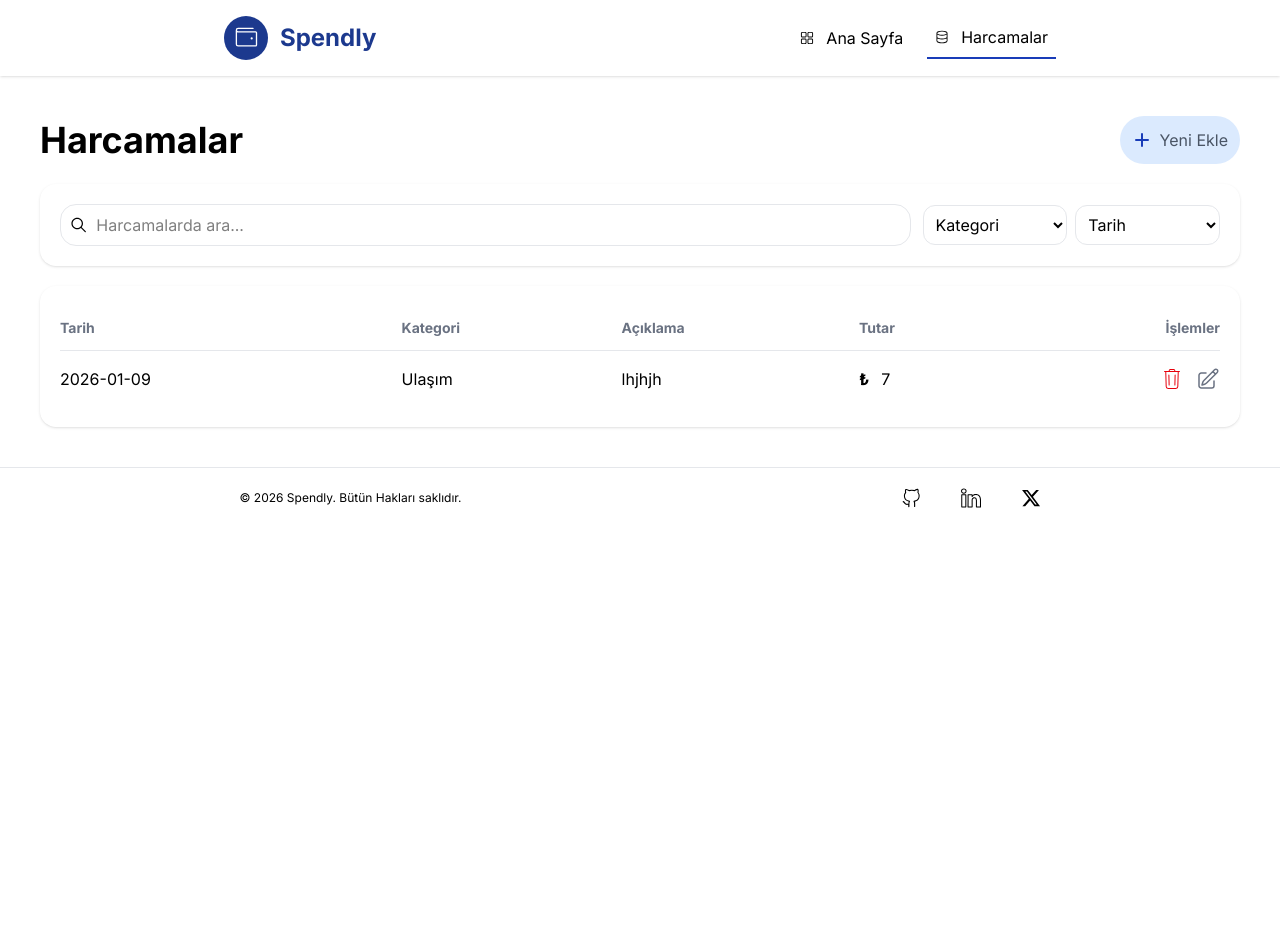
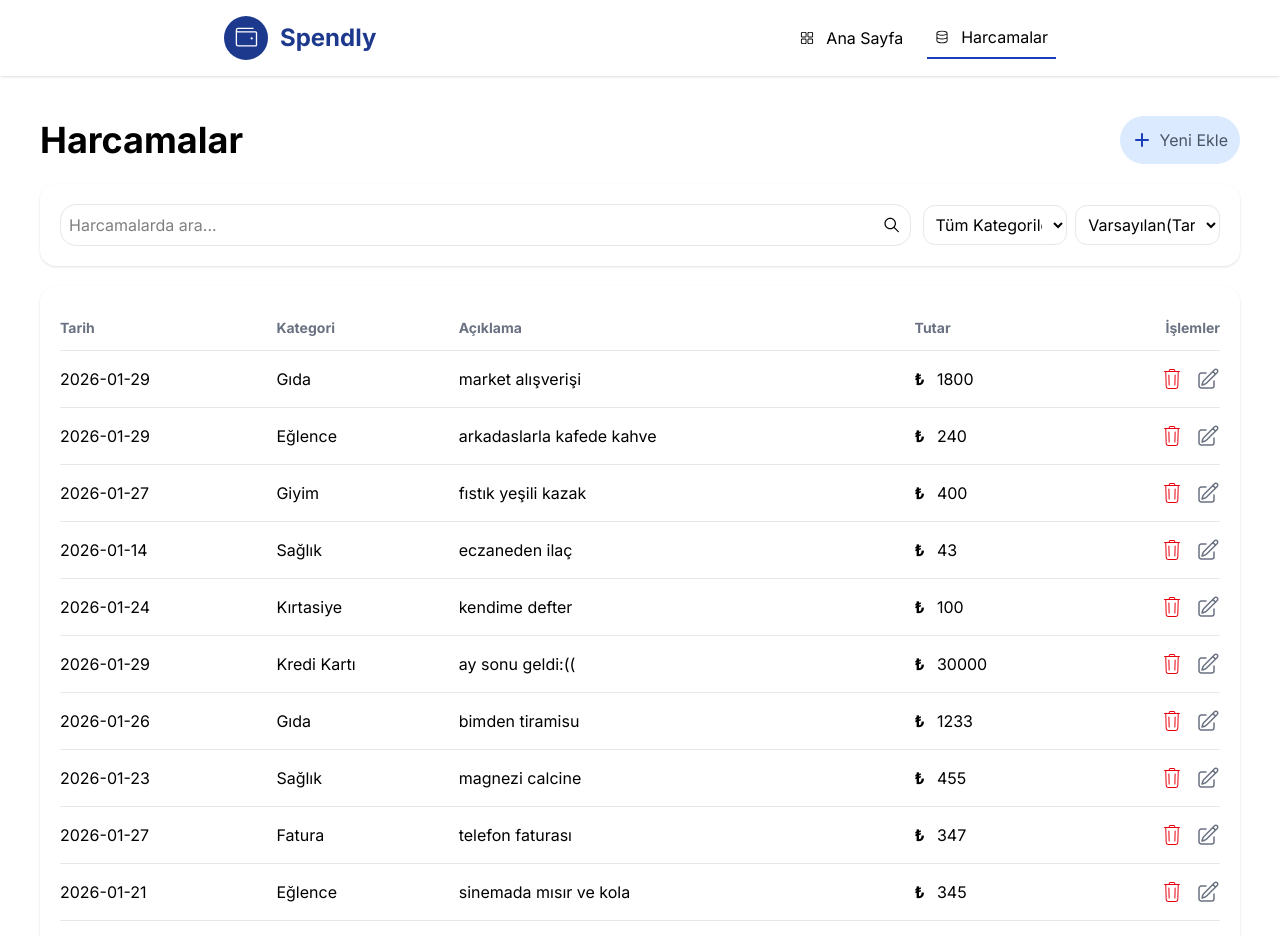
Before and after one commit to karakayaezgi/Spendly, a React (Vite) app: page /expenses in a window 1280 px wide. Shown: the top 936 px of the page. Before the commit the page ends 800 px from the top, so only its background shows below. Built offline with nearby package versions, Linux system fonts and the light colour scheme; data requests are answered from the project's data file; a web font is replaced by a local one.

Commit message:
added search and category selection functions / search and category functions work together

```diff
--- a/database/db.json
+++ b/database/db.json
@@ -1,11 +1,95 @@
 {
   "expenses": [
     {
-      "id": "3dc5",
-      "title": "lhjhjh",
+      "id": "d95b",
+      "title": "market alışverişi",
+      "category": "Gıda",
+      "date": "2026-01-29",
+      "amount": "1800"
+    },
+    {
+      "id": "31ad",
+      "title": "arkadaslarla kafede kahve",
+      "category": "Eğlence",
+      "date": "2026-01-29",
+      "amount": "240"
+    },
+    {
+      "id": "deaf",
+      "title": "fıstık yeşili kazak",
+      "category": "Giyim",
+      "date": "2026-01-27",
+      "amount": "400"
+    },
+    {
+      "id": "1d76",
+      "title": "eczaneden ilaç",
+      "category": "Sağlık",
+      "date": "2026-01-14",
+      "amount": "43"
+    },
+    {
+      "id": "dd22",
+      "title": "kendime defter",
+      "category": "Kırtasiye",
+      "date": "2026-01-24",
+      "amount": "100"
+    },
+    {
+      "id": "ba83",
+      "title": "ay sonu geldi:((",
+      "category": "Kredi Kartı",
+      "date": "2026-01-29",
+      "amount": "30000"
+    },
+    {
+      "id": "8307",
+      "title": "bimden tiramisu",
+      "category": "Gıda",
+      "date": "2026-01-26",
+      "amount": "1233"
+    },
+    {
+      "id": "887d",
+      "title": "magnezi calcine",
+      "category": "Sağlık",
+      "date": "2026-01-23",
+      "amount": "455"
+    },
+    {
+      "id": "c499",
+      "title": "telefon faturası",
+      "category": "Fatura",
+      "date": "2026-01-27",
+      "amount": "347"
+    },
+    {
+      "id": "46e7",
+      "title": "sinemada mısır ve kola",
+      "category": "Eğlence",
+      "date": "2026-01-21",
+      "amount": "345"
+    },
+    {
+      "id": "b994",
+      "title": "asdasd",
+      "category": "Kırtasiye",
+      "date": "2026-01-01",
+      "amount": "345"
+    },
+    {
+      "id": "b24e",
+      "title": "bbb",
       "category": "Ulaşım",
-      "date": "2026-01-09",
-      "amount": "7"
+      "date": "2026-01-31",
+      "amount": "456"
+    },
+    {
+      "id": "c6ee",
+      "title": "market",
+      "category": "Gıda",
+      "date": "2026-02-02",
+      "amount": "234"
     }
   ]
 }
--- a/src/components/AddExpenseModal.jsx
+++ b/src/components/AddExpenseModal.jsx
@@ -41,12 +41,12 @@ const AddExpenseModal = ({onCloseModal, editingExpense, onAddExpense, onUpdateEx
       <div className='bg-black/50 absolute inset-0'></div>
       <div className='relative shadow rounded-2xl p-5 sm:w-[400px] w-[350px] bg-white'>
         <strong className='text-xl'>{editingExpense ? `Harcama Güncelle` : `Harcama Ekle`}</strong>
-        <form onSubmit={handleSubmit} onChange={handleChange} className='flex flex-col gap-4 mt-4'>
+        <form onSubmit={handleSubmit} className='flex flex-col gap-4 mt-4'>
           <div className='flex flex-col'>
             <label htmlFor='title'>Başlık</label>
-            <input value={formData.title} className='outline-0 p-2 rounded-xl border border-gray-200' name='title' id='title' type="text" placeholder='Başlık' />
+            <input onChange={handleChange} value={formData.title} className='outline-0 p-2 rounded-xl border border-gray-200' name='title' id='title' type="text" placeholder='Başlık' />
           </div>
-          <select value={formData.category} className='outline-0 p-2 rounded-xl border border-gray-200' name="category">
+          <select onChange={handleChange} value={formData.category} className='outline-0 p-2 rounded-xl border border-gray-200' name="category">
             <option value="">Kategori</option>
             <option value="Gıda">Gıda</option>
             <option value="Ulaşım">Ulaşım</option>
@@ -54,14 +54,15 @@ const AddExpenseModal = ({onCloseModal, editingExpense, onAddExpense, onUpdateEx
             <option value="Eğlence">Eğlence</option>
             <option value="Fatura">Fatura</option>
             <option value="Giyim">Giyim</option>
+            <option value="Kırtasiye">Kırtasiye</option>
             <option value="Kredi Kartı">Kredi Kartı</option>
           </select>
           <div className='flex flex-col'>
             <label htmlFor='amount'>Tutar</label>
-            <input value={formData.amount} className='outline-0 p-2 rounded-xl border border-gray-200' id='amount' name='amount' type="number" placeholder='Tutar' />
+            <input onChange={handleChange} value={formData.amount} className='outline-0 p-2 rounded-xl border border-gray-200' id='amount' name='amount' type="number" placeholder='Tutar' />
           </div>
           <div className='w-full'>
-            <input value={formData.date} className='outline-0 p-2 rounded-xl border border-gray-200' name='date' type="date" id="date" />
+            <input onChange={handleChange} value={formData.date} className='outline-0 p-2 rounded-xl border border-gray-200' name='date' type="date" id="date" />
           </div>
           <div className='flex gap-2 justify-end'>
             <button onClick={onCloseModal} className='p-2 rounded-xl border border-gray-200 cursor-pointer' type='button'>Kapat</button>
--- a/src/components/Filters.jsx
+++ b/src/components/Filters.jsx
@@ -1,26 +1,27 @@
 import React from 'react'
 import { IoIosSearch } from "react-icons/io";
 
-const Filters = () => {
+const Filters = ({searchText, setSearchText, setSelectedCategory, selectedCategory}) => {
   return (
     <div className='flex flex-col lg:flex-row justify-between items-center gap-3 shadow rounded-2xl p-5 my-5'>
       <div className='flex w-full p-2 items-center gap-2 border border-gray-200 rounded-2xl'>
-        <IoIosSearch className='size-5' />
-        <input className='outline-0 w-full ' type="text" placeholder='Harcamalarda ara...' />
+        <input onChange={(e) => setSearchText(e.target.value)} value={searchText} className='outline-0 w-full ' type="text" placeholder='Harcamalarda ara...' />
+        <IoIosSearch className='size-5 cursor-pointer' />
       </div>
       <div className='grid grid-cols-2 place-self-center gap-2'>
-        <select className='outline-0 p-2 rounded-xl border border-gray-200' name="">
-          <option value="">Kategori</option>
+        <select value={selectedCategory} onChange={(e) => setSelectedCategory(e.target.value)} className='outline-0 p-2 rounded-xl border border-gray-200' name="category">
+            <option value="">Tüm Kategoriler</option>
             <option value="Gıda">Gıda</option>
             <option value="Ulaşım">Ulaşım</option>
             <option value="Sağlık">Sağlık</option>
             <option value="Eğlence">Eğlence</option>
             <option value="Fatura">Fatura</option>
             <option value="Giyim">Giyim</option>
+            <option value="Kırtasiye">Kırtasiye</option>
             <option value="Kredi Kartı">Kredi Kartı</option>
         </select>
-        <select className='outline-0 p-2 rounded-xl border border-gray-200' name="">
-          <option value="Tarih">Tarih</option>
+        <select className='outline-0 p-2 rounded-xl border border-gray-200' name="date">
+          <option value="">Varsayılan(Tarih)</option>
           <option value="eskiden yeniye">Eski (eskiden yeniye)</option>
           <option value="yeniden eskiye">Yeni (yeniden eskiye)</option>
         </select>
--- a/src/pages/Expenses.jsx
+++ b/src/pages/Expenses.jsx
@@ -11,6 +11,8 @@ const Expenses = () => {
   const [isMobileModal, setIsMobileModal] = useState(false)
   const [expenses, setExpenses] = useState([])
   const [editingExpense, setEditingExpense] = useState(null)
+  const [searchText, setSearchText] = useState('')
+  const [selectedCategory, setSelectedCategory] = useState()
 
   const handleMobileModal = () => {
     isMobileModal ? setIsMobileModal(false) : setIsMobileModal(true)
@@ -33,12 +35,24 @@ const Expenses = () => {
     setIsAddExpenseOpenModal(true)
   }
 
+  const visibleExpenses = expenses
+  .filter((expense) => {
+    if(!searchText) return true
+    return expense.title.toLowerCase().includes(searchText.toLowerCase())
+  })
+  .filter((expense) => {
+    if(!selectedCategory) return true
+    return expense.category == selectedCategory
+  })
+
   useEffect(() => {
     const loadExpenses = async () => {
       const data = await getExpenses()
       setExpenses(data)
     }
     loadExpenses()
+
+
   }, [])
   return (
     <div>
@@ -49,9 +63,9 @@ const Expenses = () => {
           <p className='text-gray-600 md:text-base text-sm'>Yeni Ekle</p>
         </div>
       </div>
-      <Filters />
+      <Filters searchText={searchText} setSearchText={setSearchText} setSelectedCategory={setSelectedCategory} selectedCategory={selectedCategory} />
       <div>
-        <div className='sm:block hidden'><ExpensesTable onEditExpense={editExpense} onDeleteExpense={handleDelete} expenses={expenses} /></div>
+        <div className='sm:block hidden'><ExpensesTable onEditExpense={editExpense} onDeleteExpense={handleDelete} expenses={visibleExpenses} /></div>
         <div className='sm:hidden block'><MobileExpenseCard isMobileModal={isMobileModal} handleMobileModal={handleMobileModal} /></div>
       </div>
       {
```
Lines whose indentation alone changed are shown as unchanged.
